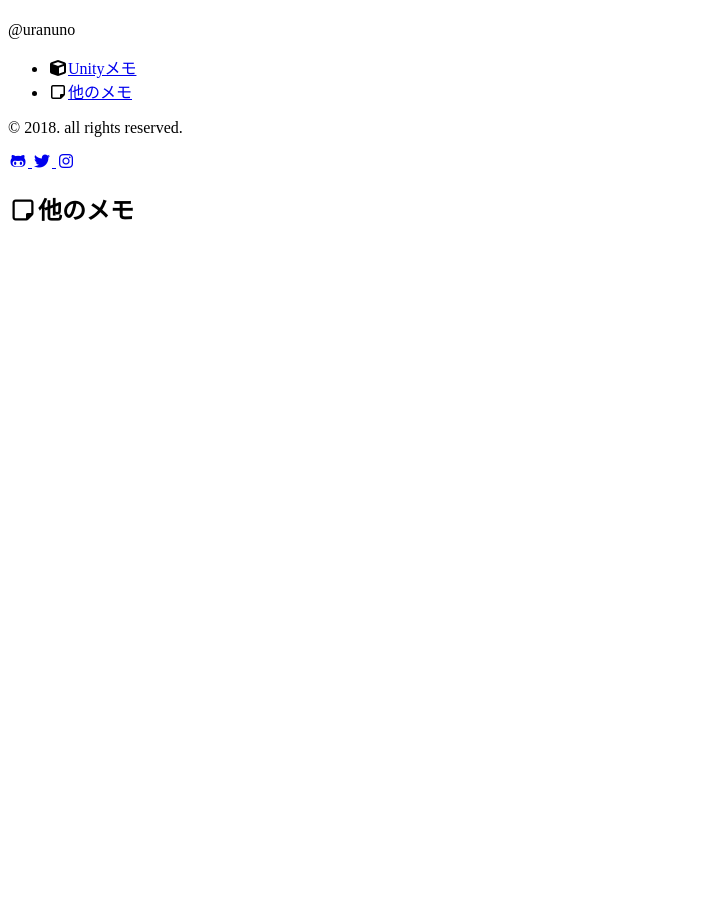
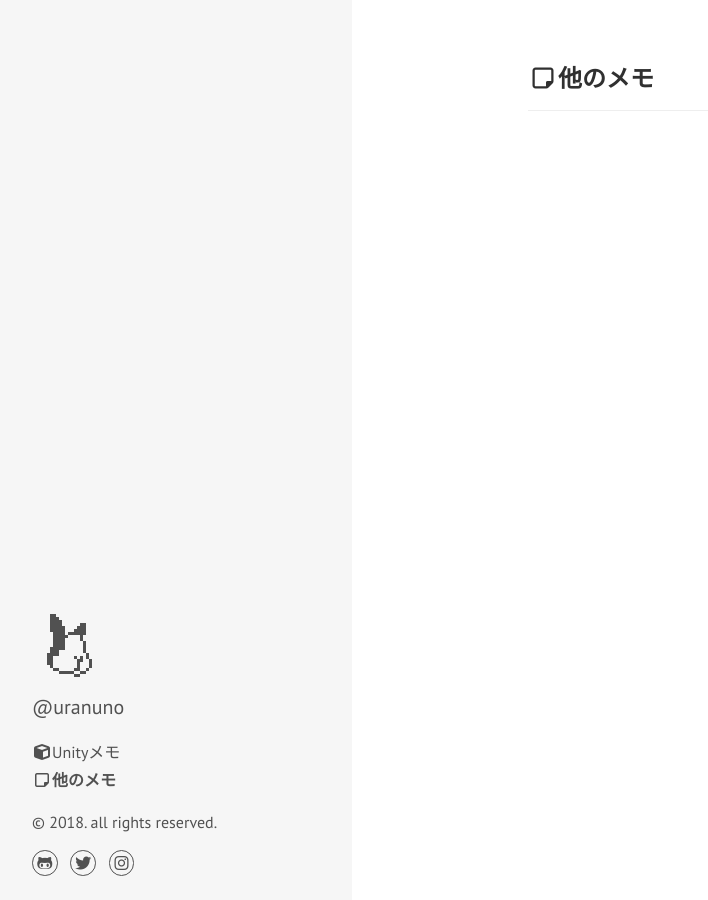
Before and after one commit to uranuno/uranuno.github.io, a Jekyll site: the page built from _groups/99-zzz.md, in a window 1280 px wide. Shown: the whole page, without its empty margins (0-708 px from the left). Built offline with Jekyll 4.4.1, drawn with Linux system fonts in a browser that asks for light colours; nearby versions of some CDN libraries.

Commit message:
Fix site.baseurl to relative_url

```diff
--- a/404.html
+++ b/404.html
@@ -6,5 +6,5 @@
 
 <div class="page">
   <h1 class="page-title">404: Page not found</h1>
-  <p class="lead">Sorry, we've misplaced that URL or it's pointing to something that doesn't exist. <a href="{{ site.baseurl }}">Head back home</a> to try finding it again.</p>
+  <p class="lead">Sorry, we've misplaced that URL or it's pointing to something that doesn't exist. <a href="{{ "/" | relative_url }}">Head back home</a> to try finding it again.</p>
 </div>
--- a/_config.yml
+++ b/_config.yml
@@ -1,6 +1,5 @@
 # Serving
 host: 0.0.0.0
-baseurl: /
 
 # Setup
 url: https://uranuno.github.io
--- a/_includes/head.html
+++ b/_includes/head.html
@@ -26,17 +26,17 @@
   <meta name="author" content="{{ site.author.name }}">
 
   <!-- CSS -->
-  <link rel="stylesheet" href="{{ site.baseurl }}assets/css/poole.css">
-  <link rel="stylesheet" href="{{ site.baseurl }}assets/css/syntax.css">
-  <link rel="stylesheet" href="{{ site.baseurl }}assets/css/hyde.css">
-  <link rel="stylesheet" href="{{ site.baseurl }}assets/css/nunomemo.css">
+  <link rel="stylesheet" href="{{ "/assets/css/poole.css" | relative_url }}">
+  <link rel="stylesheet" href="{{ "/assets/css/syntax.css" | relative_url }}">
+  <link rel="stylesheet" href="{{ "/assets/css/hyde.css" | relative_url }}">
+  <link rel="stylesheet" href="{{ "/assets/css/nunomemo.css" | relative_url }}">
   <link rel="stylesheet" href="https://fonts.googleapis.com/css?family=PT+Sans:400,400i,700">
   <!-- Font Awesome -->
   <script src="https://use.fontawesome.com/96cf0c9413.js"></script>
 
   <!-- Icons -->
-  <link rel="apple-touch-icon-precomposed" sizes="144x144" href="{{ site.baseurl }}assets/icons/apple-touch-icon-144-precomposed.png">
-  <link rel="shortcut icon" href="{{ site.baseurl }}assets/icons/favicon.ico">
+  <link rel="apple-touch-icon-precomposed" sizes="144x144" href="{{ "/assets/icons/apple-touch-icon-144-precomposed.png" | relative_url }}">
+  <link rel="shortcut icon" href="{{ "/assets/icons/favicon.ico" | relative_url }}">
 
   <!-- Feed -->
   {% feed_meta %}
--- a/_includes/sidebar.html
+++ b/_includes/sidebar.html
@@ -1,7 +1,7 @@
 <div class="sidebar">
   <div class="container sidebar-sticky">
     <div class="sidebar-about">
-      <h1><a href="{{ site.baseurl }}" title="{{ site.title }}">
+      <h1><a href="{{ "/" | relative_url }}" title="{{ site.title }}">
         <span class="anim"></span>
       </a></h1>
       <p class="lead">@{{ site.author.id }}</p>
--- a/index.html
+++ b/index.html
@@ -26,15 +26,15 @@
 
 <div class="pagination">
   {% if paginator.next_page %}
-    <a class="pagination-item older" href="{{ site.baseurl }}page{{paginator.next_page}}">Older</a>
+    <a class="pagination-item older" href="{{ "/" | relative_url }}page{{paginator.next_page}}">Older</a>
   {% else %}
     <span class="pagination-item older">Older</span>
   {% endif %}
   {% if paginator.previous_page %}
     {% if paginator.page == 2 %}
-      <a class="pagination-item newer" href="{{ site.baseurl }}">Newer</a>
+      <a class="pagination-item newer" href="{{ "/" | relative_url }}">Newer</a>
     {% else %}
-      <a class="pagination-item newer" href="{{ site.baseurl }}page{{paginator.previous_page}}">Newer</a>
+      <a class="pagination-item newer" href="{{ "/" | relative_url }}page{{paginator.previous_page}}">Newer</a>
     {% endif %}
   {% else %}
     <span class="pagination-item newer">Newer</span>
```
